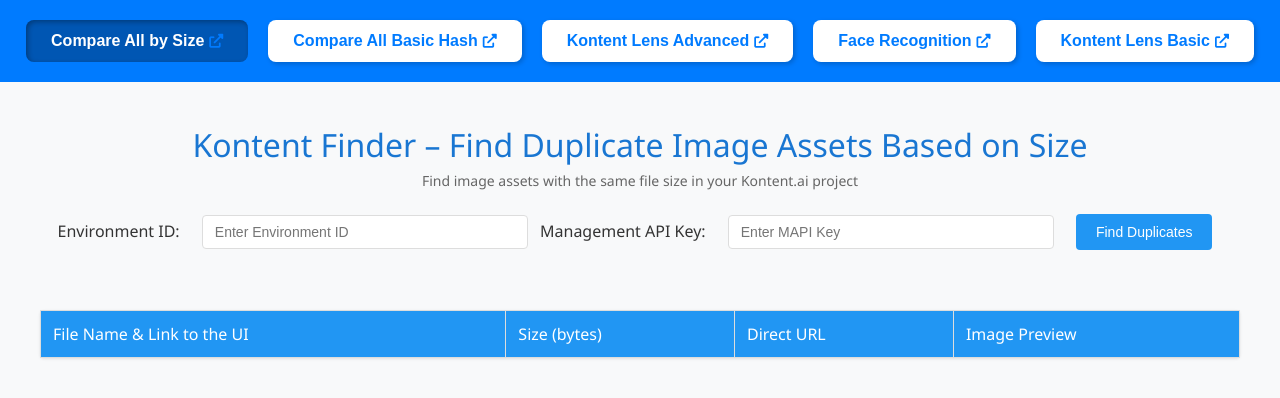
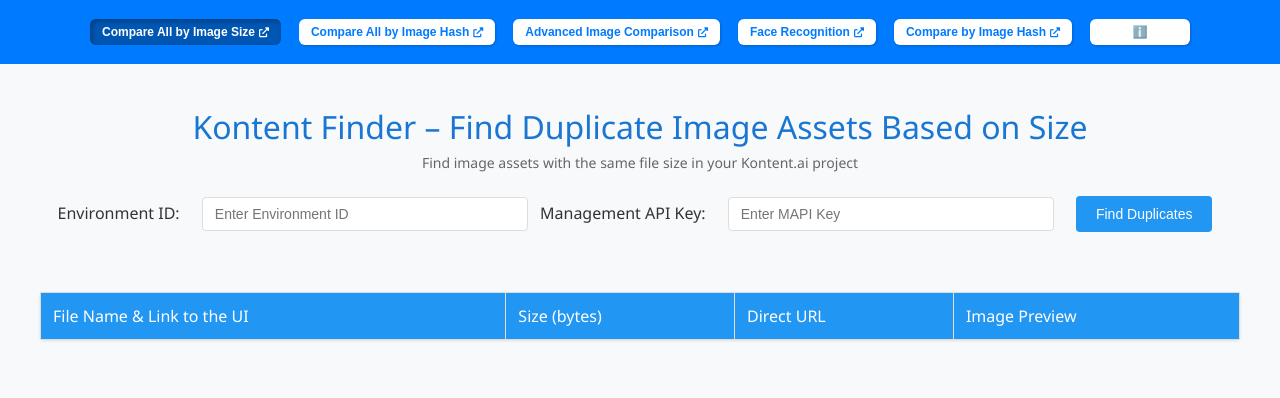
Before and after one commit to lukas-lacko/kontent.ai, a plain HTML site: page image_asset_comparer/index.html in a window 1280 px wide. Drawn offline with Linux system fonts and the light colour scheme.

Commit message:
Update index.html

```diff
--- a/image_asset_comparer/index.html
+++ b/image_asset_comparer/index.html
@@ -38,22 +38,28 @@
             margin: 5px;
         }
 
-        .tab {
-            padding: 12px 25px;
+                .tab {
+            padding: 6px 12px;             /* Reduced from 12px 25px */
+            font-size: 12px;               /* Reduced from 16px */
+            border-radius: 6px;            /* Slightly smaller rounding */
+            margin: 4px;
+            font-weight: bold;
             cursor: pointer;
             background: white;
             color: #007BFF;
             border: none;
-            border-radius: 8px;
-            margin: 5px;
-            font-size: 16px;
-            font-weight: bold;
-            box-shadow: 2px 2px 5px rgba(0, 0, 0, 0.2);
+            box-shadow: 1px 1px 3px rgba(0, 0, 0, 0.2);
             transition: all 0.3s ease;
-            user-select: none; /* Prevent text selection */
+            user-select: none;
             display: flex;
-            justify-content: space-between; /* Align text and icon */
+            justify-content: center;
             align-items: center;
+            min-width: 100px;              /* Optional: minimum width for consistency */
+        }
+
+        .tab i {
+            font-size: 10px;               /* Smaller icon */
+            margin-left: 4px;
         }
 
         .tab:hover {
@@ -65,13 +71,6 @@
             background: #0056b3;
             color: white;
             box-shadow: inset 2px 2px 5px rgba(0, 0, 0, 0.3);
-        }
-
-        .tab i {
-            font-size: 14px;
-            color: #007BFF; /* Icon color */
-            transition: color 0.3s ease;
-            margin-left: 5px; /* Space between the text and icon */
         }
 
         .tab:hover i {
@@ -107,11 +106,15 @@
 </head>
 <body>
 
+
+
     <div class="tabs">
-                <!-- Compare All by Size -->
+
+
+        <!-- Compare All by Size -->
         <div class="tab-container">
             <button class="tab active" onclick="loadPage('compare-size.html', this)" aria-selected="true" title="Compare All by Size">
-                Compare All by Size
+                Compare All by Image Size
                 <i class="fas fa-external-link-alt" onclick="window.open('compare-size.html', '_blank')"></i>
             </button>
         </div>
@@ -119,7 +122,7 @@
                 <!-- Compare All Basic Hash -->
         <div class="tab-container">
             <button class="tab" onclick="loadPage('compare-hash.html', this)" aria-selected="false" title="Compare All Basic Hash">
-                Compare All Basic Hash
+                Compare All by Image Hash
                 <i class="fas fa-external-link-alt" onclick="window.open('compare-hash.html', '_blank')"></i>
             </button>
         </div>
@@ -127,7 +130,7 @@
 
         <div class="tab-container">
             <button class="tab" onclick="loadPage('advanced.html', this)" aria-selected="false" title="Kontent Lens Advanced">
-                Kontent Lens Advanced
+                Advanced Image Comparison
                 <i class="fas fa-external-link-alt" onclick="window.open('advanced.html', '_blank')"></i>
             </button>
         </div>
@@ -142,10 +145,18 @@
 
         <div class="tab-container">
             <button class="tab" onclick="loadPage('basic.html', this)" aria-selected="false" title="Kontent Lens Basic">
-                Kontent Lens Basic
+                Compare by Image Hash
                 <i class="fas fa-external-link-alt" onclick="window.open('basic.html', '_blank')"></i>
             </button>
         </div>
+
+                <!-- Info Button (Emoji) -->
+        <div class="tab-container">
+            <button class="tab" onclick="loadPage('readme.html', this)" aria-selected="false" title="Readme / Info">
+                ℹ️
+            </button>
+        </div>
+
     </div>
 
     <iframe id="contentFrame" src="compare-size.html"></iframe>
```
